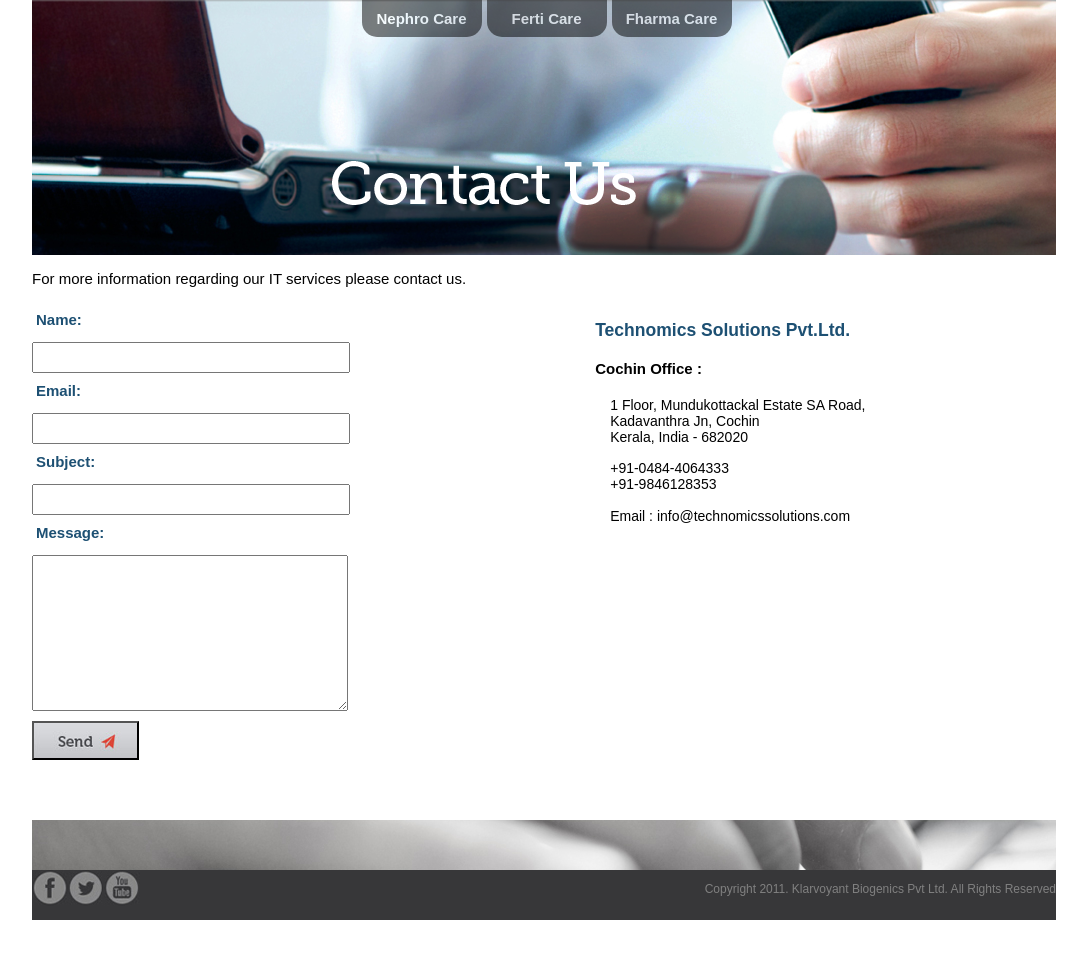
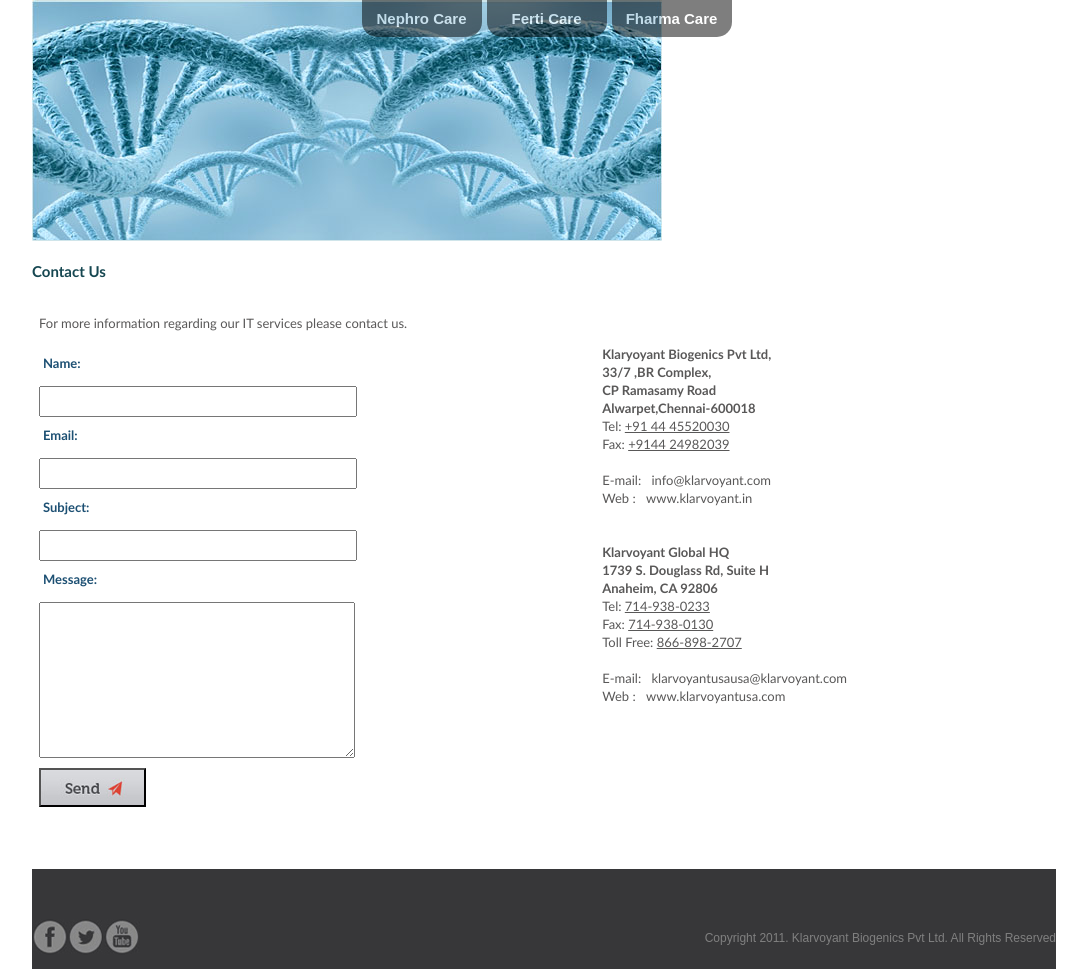
Before and after one commit to technomicssolutions/klarvoyant, a Django app: page /contact_us/ in a window 1280 px wide. Shown: the part 108-1085 px from the top of the page, without its empty margins (96-1183 px from the left). Before the commit the page ends 1028 px from the top, so only its background shows below. Run offline with Django 3.2, Linux system fonts and the light colour scheme; parts of the project's set-up code (start-up, migrations or seed data) failed here and were passed over.

Commit message:
Added contents to contact us page

```diff
--- a/klarvoyant/web/static/css/style.css
+++ b/klarvoyant/web/static/css/style.css
@@ -71,7 +71,7 @@ body {
     font-size: 12px;
 }
 .header .contact_no {
-    background-image: url(images/telephone.png);
+    background-image: url(/static/images/telephone.png);
     background-repeat: no-repeat;
     background-position: left center;
     display: block;
@@ -137,7 +137,7 @@ ul.errorlist li {
 .footer #testimonial_bg {
     width: 100%;
     height: 50px;
-    background-image: url(images/TestimonialsBg.jpg);
+    /*background-image: url(/static/images/TestimonialsBg.jpg);*/
     background-repeat: no-repeat;
     display: block;
     position: relative;
@@ -194,6 +194,8 @@ ul.errorlist li {
     text-align: justify;
     color: #000000;
     margin-bottom: 30px;
+    color: #595858;
+    font: 13px/18px "Trebuchet MS";
 }
 .container .content a{
     text-decoration: none;
@@ -315,6 +317,13 @@ ul.errorlist li {
     text-decoration: none;
     color: red;
 }
+.contactus_anchor {
+    color: #595858;
+    font: 13px/18px "Trebuchet MS";
+    padding: 2px 7px;
+    text-align: justify;
+    text-decoration: none;
+}
 #contactus .banner {
     background: url(images/banners/contacts.png) no-repeat;
 }
@@ -322,6 +331,8 @@ ul.errorlist li {
     width: 100%;
     height: auto;
     margin-bottom: 30px;
+    font: 13px/18px "Trebuchet MS";
+    padding: 2px 7px;
 }
 #contactus .container .content #contact_us {
     width: 50%;
@@ -353,7 +364,7 @@ ul.errorlist li {
 }
 #contactus .container .content #contact_us form input[type='submit'] {
     width: 107px;
-    background-image: url(images/sendButton.jpg);
+    background-image: url(/static/images/sendButton.jpg);
     background-repeat: no-repeat;
     height: 39px;
     margin: 10px 0 0 0;
@@ -575,10 +586,12 @@ input[type="file"] > input[type="button"]::-moz-focus-inner {
     color: #164751;
     font: bold 15px/30px "Trebuchet MS";
 }
+
 #home_page .home_contents .home_page_contents {
-    color: #595858;
-    font: 13px/18px "Trebuchet MS";
     padding: 3px 15px;
     text-align: justify;
     text-decoration: none;
 }
+.top_content {
+    margin-left: 15px;
+}
--- a/klarvoyant/web/templates/contact_us.html
+++ b/klarvoyant/web/templates/contact_us.html
@@ -3,26 +3,66 @@
 {% block title %}Contact Us{% endblock title %}
 {% block body_id %}contactus{% endblock body_id %}
 {% block banner %}
-    <div class="banner"></div>
+    <div class="banner_image">
+        <img src="/static/images/banners/klarvoyant_banner.jpg">
+    </div>
 {% endblock banner %}
 
 
 {% block content %}
+    <h2 class="content_head">Contact Us</h2>
     <div id="contactus_section">
         <p> For more information regarding our IT services please contact us.</p>
-        <div id="contactus">
-            <h3> Technomics Solutions Pvt.Ltd. </h3>
-            <h4> Cochin Office :</h4>
-            <p>
-                1 Floor, Mundukottackal Estate SA Road,<br>
-                Kadavanthra Jn, Cochin<br>
-                Kerala, India - 682020
-            </p>
-            <p>
-                +91-0484-4064333 <br>
-                +91-9846128353<br><br>
-                Email : info@technomicssolutions.com
-            </p>
+        <div id="contactus" >
+            <strong>
+                Klaryoyant Biogenics Pvt Ltd,
+                <br>
+                33/7 ,BR Complex,
+                <br>
+                CP Ramasamy Road
+                <br>
+                Alwarpet,Chennai-600018
+                <br>
+            </strong>
+            Tel:
+            <u> +91 44 45520030</u>
+            <br>
+            Fax:
+            <u>+9144 24982039</u>
+            <br>
+            <br>
+            E-mail:
+            <a target="_blank" class="contactus_anchor" href="mailto:info@klarvoyant.com">info@klarvoyant.com</a>
+            <br>
+              Web :
+            <a target="_blank" class="contactus_anchor" href="http://klarvoyant.in/"> www.klarvoyant.in</a>
+            <br>
+            <br>
+            <br>
+            <strong>
+                Klarvoyant Global HQ
+                <br>
+                1739 S. Douglass Rd, Suite H
+                <br>
+                Anaheim, CA 92806
+                <br>
+            </strong>
+            Tel:
+            <u>714-938-0233</u>
+            <br>
+            Fax:
+            <u>714-938-0130</u>
+            <br>
+            Toll Free:
+            <u>866-898-2707</u>
+            <br>
+            <br>
+            E-mail:
+            <a target="_blank" class="contactus_anchor" href="mailto:klarvoyantusausa@klarvoyant.com">klarvoyantusausa@klarvoyant.com</a>
+            <br>
+              Web :
+            <a target="_blank" class="contactus_anchor" href="http://klarvoyantusa.com/">www.klarvoyantusa.com</a>
+
         </div>
         <div id="contact_us" >
             {% if form %}
```
Also changed, not shown: klarvoyant/web/templates/products_portfolio.html (+35 -0 lines), klarvoyant/web/static/images/banners/klarvoyant_banner.png (deleted).
